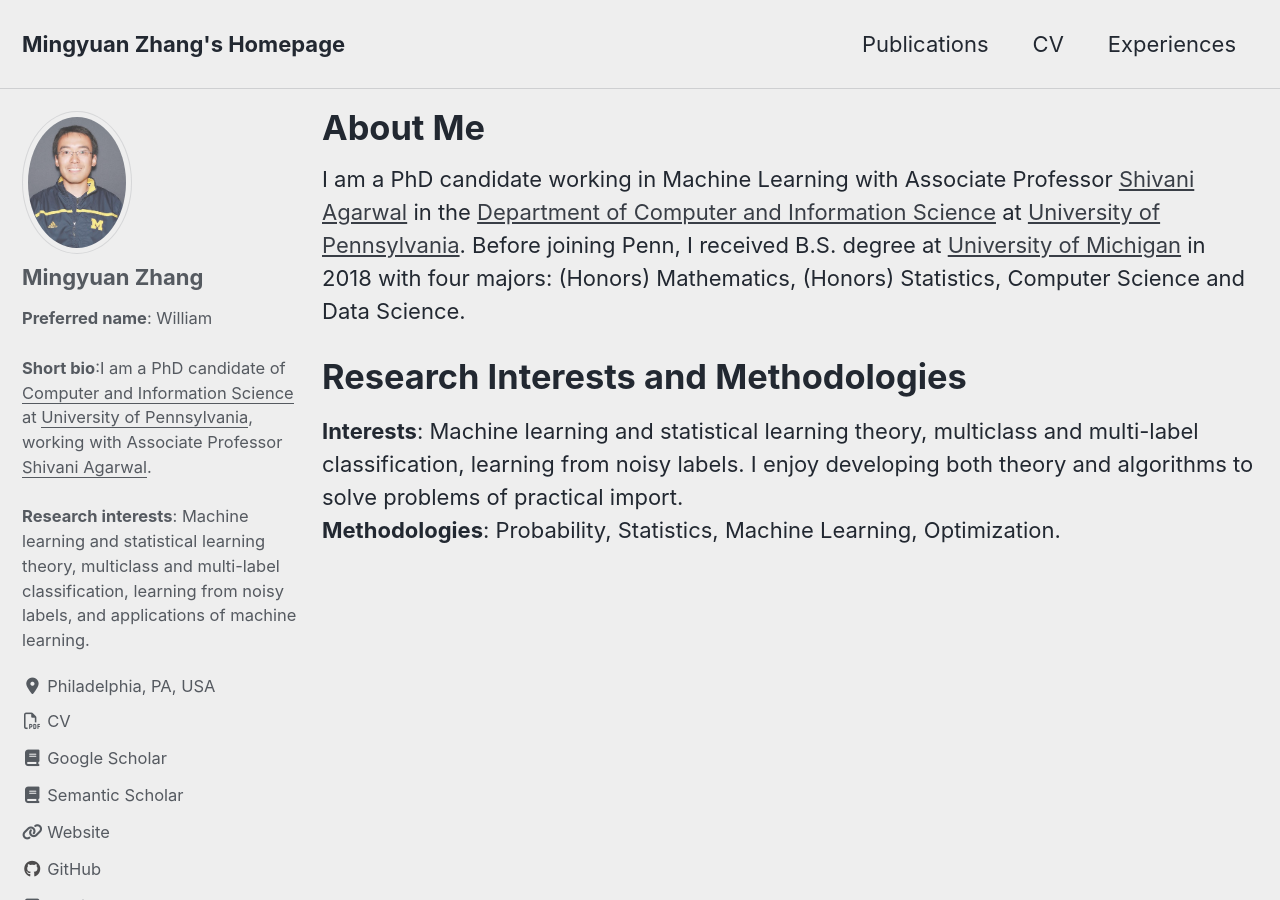
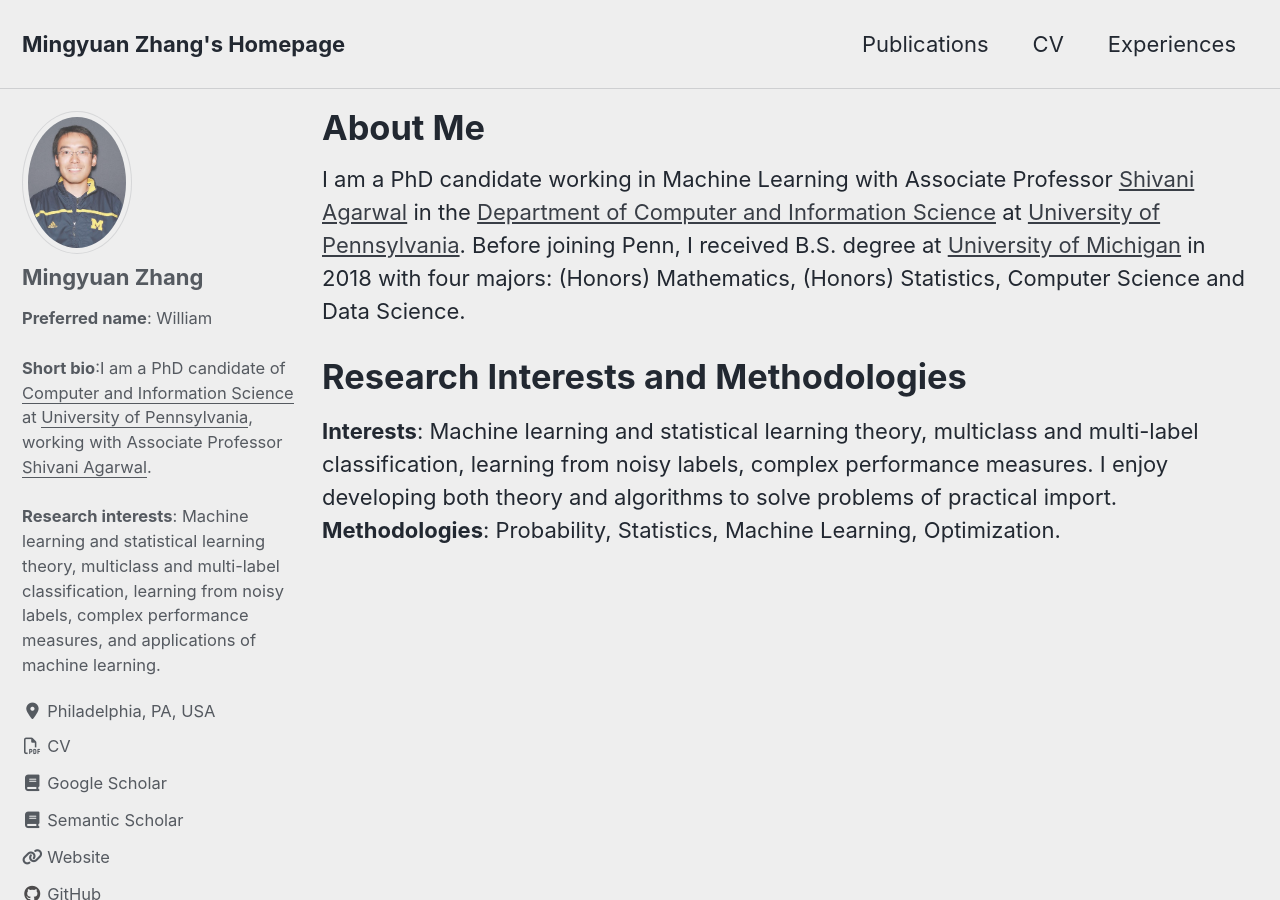
Before and after one commit to moshimowang/moshimowang.github.io, a Jekyll site: the page built from _pages/about.md, in a window 1280 px wide and 900 px high. Built offline with Jekyll 4.4.1, drawn with Linux system fonts in a browser that asks for light colours; cached includes are drawn as plain includes; nearby versions of some CDN libraries.

Commit message:
updated research interests

```diff
--- a/_config.yml
+++ b/_config.yml
@@ -109,7 +109,7 @@
 author:
   name             : "Mingyuan Zhang"
   avatar           : "/Images/myz.jpg" # path of avatar image, e.g. "/assets/images/bio-photo.jpg"
-  bio              : "<b>Preferred name</b>: William<br><br><b>Short bio</b>:I am a PhD candidate of [<u>Computer and Information Science</u>](https://www.cis.upenn.edu) at [<u>University of Pennsylvania</u>](https://home.www.upenn.edu), working with Associate Professor [<u>Shivani Agarwal</u>](https://www.shivani-agarwal.net).<br><br><b>Research interests</b>: Machine learning and statistical learning theory, multiclass and multi-label classification, learning from noisy labels, and applications of machine learning."
+  bio              : "<b>Preferred name</b>: William<br><br><b>Short bio</b>:I am a PhD candidate of [<u>Computer and Information Science</u>](https://www.cis.upenn.edu) at [<u>University of Pennsylvania</u>](https://home.www.upenn.edu), working with Associate Professor [<u>Shivani Agarwal</u>](https://www.shivani-agarwal.net).<br><br><b>Research interests</b>: Machine learning and statistical learning theory, multiclass and multi-label classification, learning from noisy labels, complex performance measures, and applications of machine learning."
   location         : "Philadelphia, PA, USA"
   email            : "myz@seas.upenn.edu"
   links:
--- a/_pages/about.md
+++ b/_pages/about.md
@@ -15,7 +15,7 @@
 
 Research Interests and Methodologies
 ======
-**Interests**: Machine learning and statistical learning theory, multiclass and multi-label classification, learning from noisy labels. I enjoy developing both theory and algorithms to solve problems of practical import.<br>
+**Interests**: Machine learning and statistical learning theory, multiclass and multi-label classification, learning from noisy labels, complex performance measures. I enjoy developing both theory and algorithms to solve problems of practical import.<br>
 **Methodologies**:  Probability, Statistics, Machine Learning, Optimization.
 
 <!--- Recent News
```
